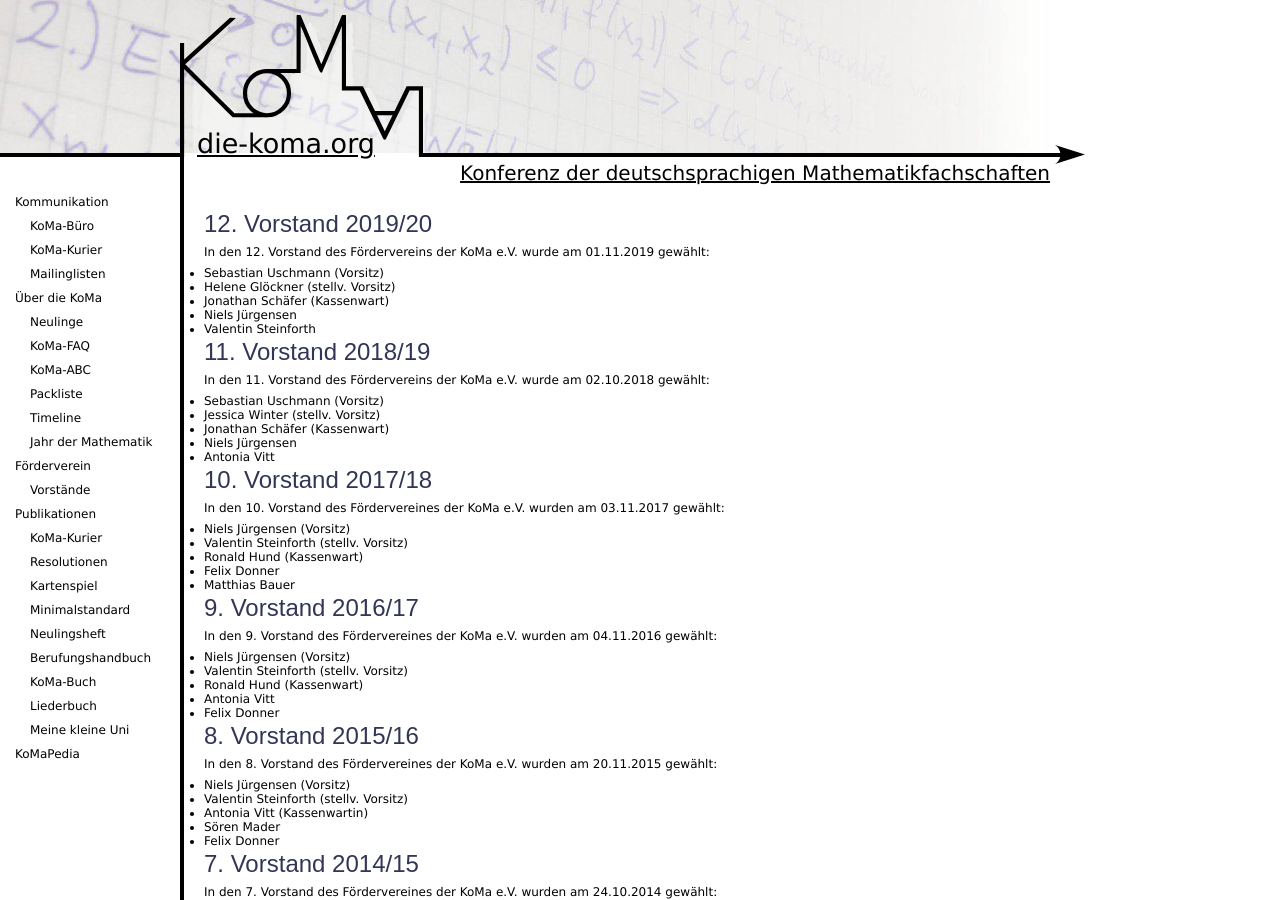
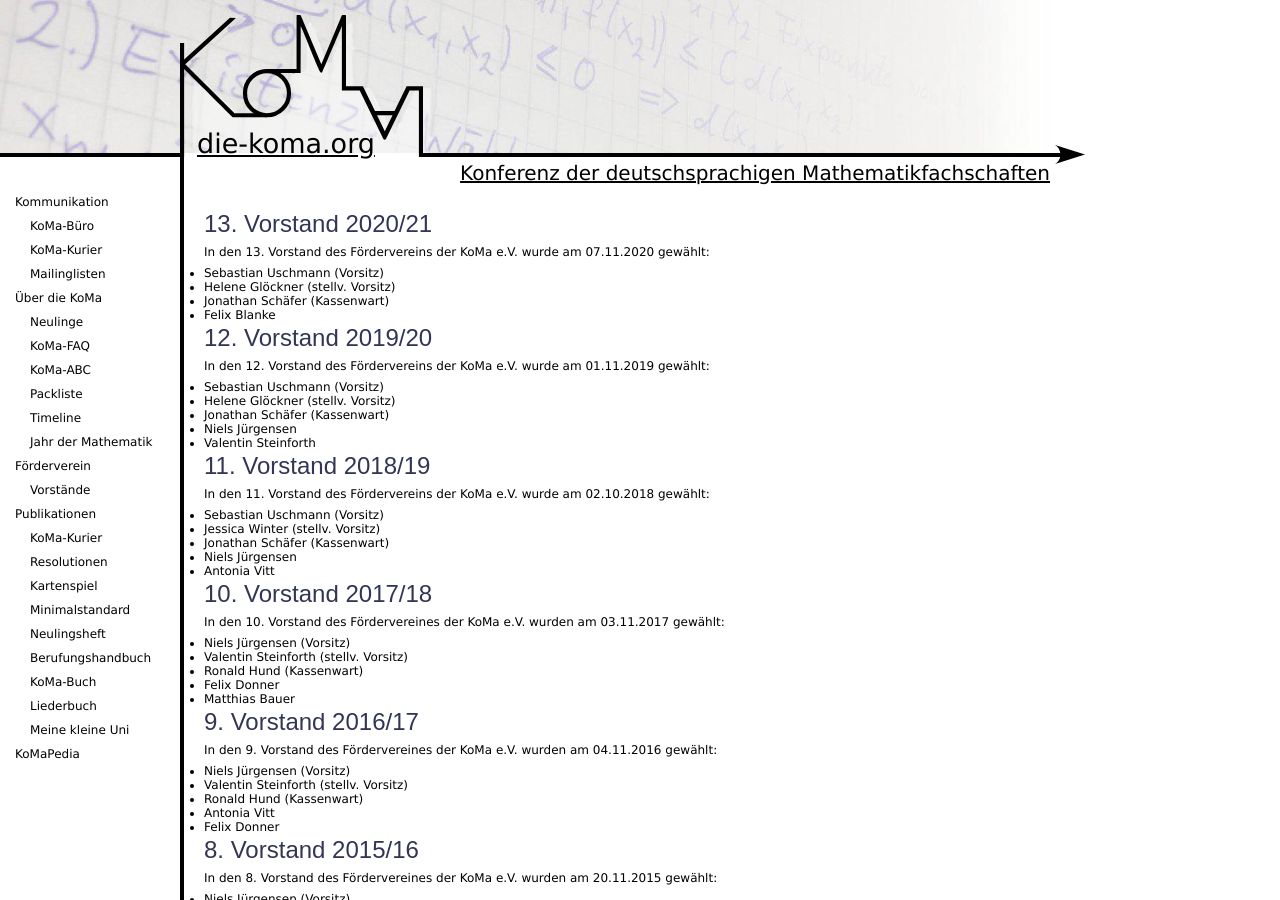
Before and after one commit to Die-KoMa/die-koma.org, a Jekyll site: the page built from foerderverein/vorstaende.md, in a window 1280 px wide and 900 px high. Built offline with Jekyll 4.4.1, drawn with Linux system fonts in a browser that asks for light colours.

Commit message:
Vorstände aktualisiert

```diff
--- a/foerderverein/vorstaende.md
+++ b/foerderverein/vorstaende.md
@@ -3,6 +3,15 @@
 menutitle: Vorstände
 order: 1
 ---
+# 13. Vorstand 2020/21
+
+In den 13. Vorstand des Fördervereins der KoMa e.V. wurde am 07.11.2020 gewählt:
+
+   * Sebastian Uschmann (Vorsitz)
+   * Helene Glöckner (stellv. Vorsitz)
+   * Jonathan Schäfer (Kassenwart)
+   * Felix Blanke
+
 # 12. Vorstand 2019/20
 
 In den 12. Vorstand des Fördervereins der KoMa e.V. wurde am 01.11.2019 gewählt:
```
